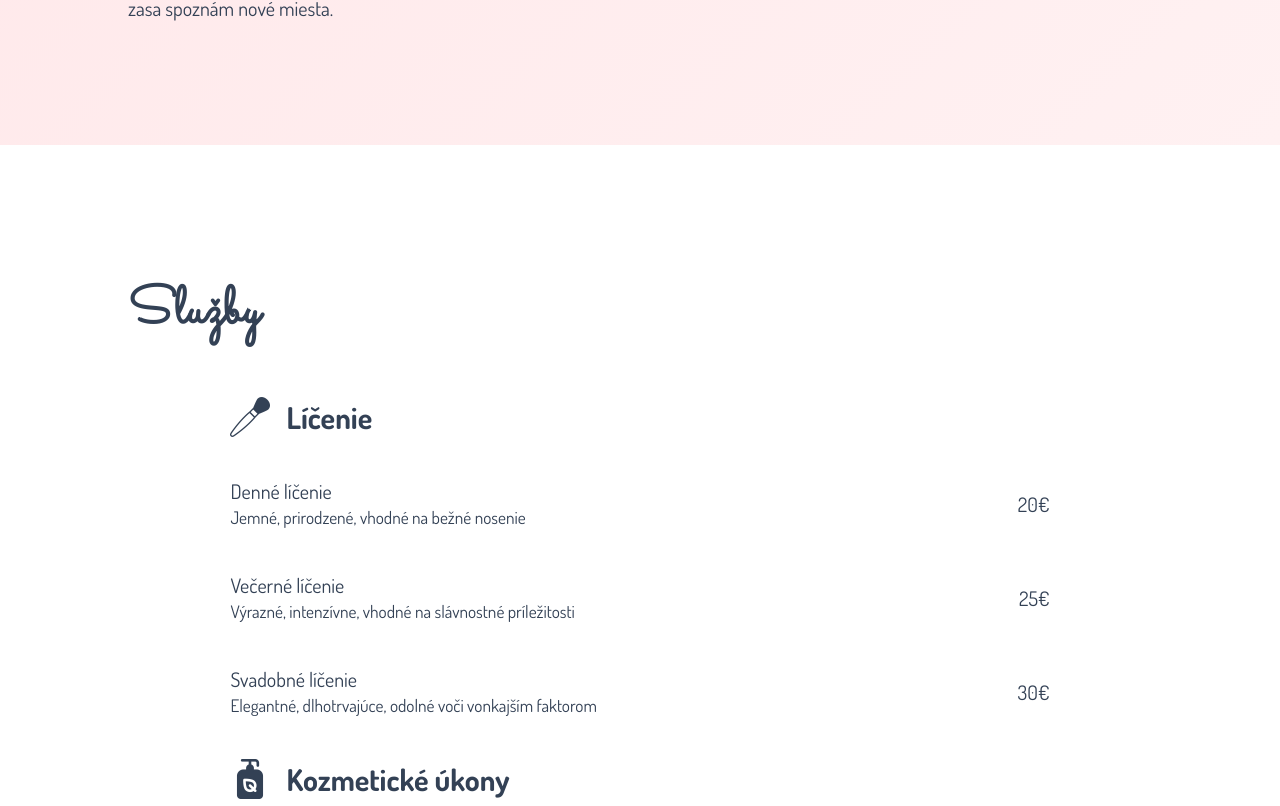
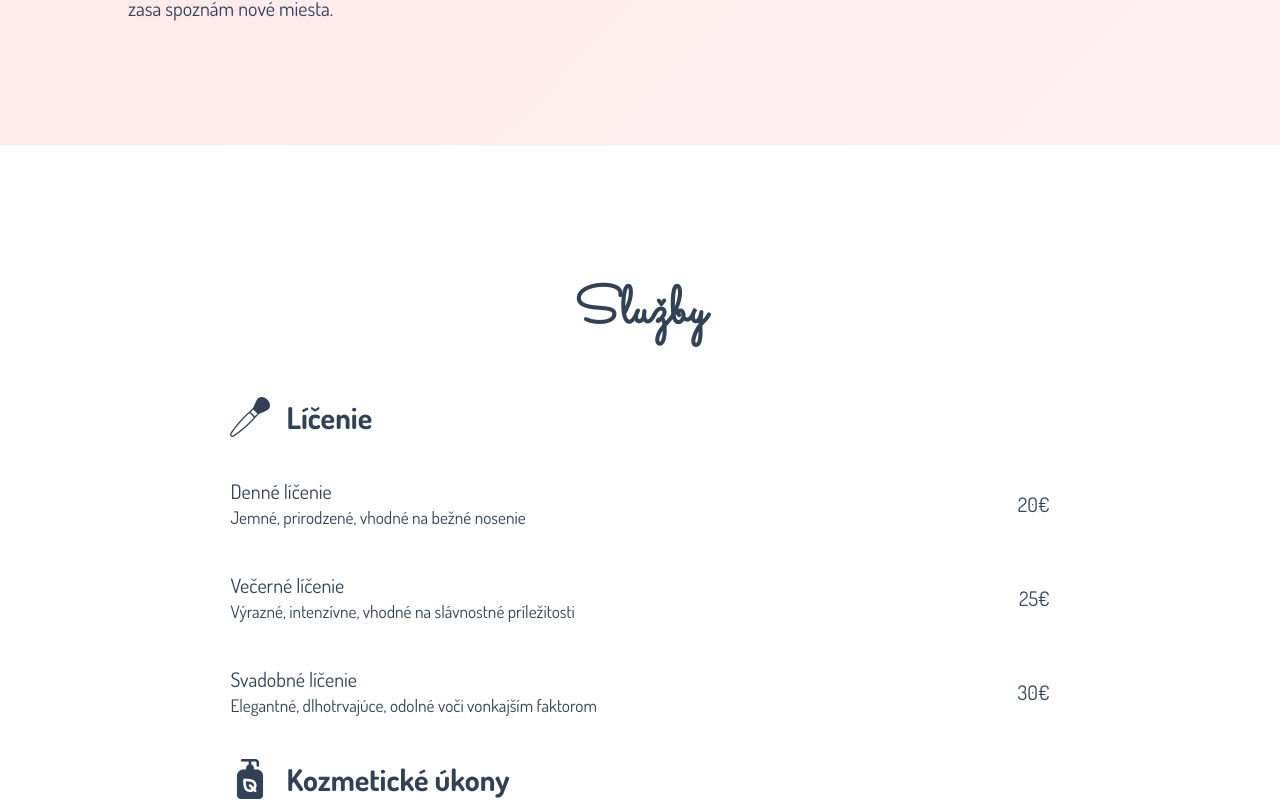
Before and after one commit to antschernay/ivyrup-portfolio, a React (Create React App) app: page / in a window 1280 px wide. Shown: the part 1954-2760 px from the top of the page. Built offline with nearby package versions, Linux system fonts and the light colour scheme.

Commit message:
Update Services.jsx

```diff
--- a/src/components/Services.jsx
+++ b/src/components/Services.jsx
@@ -13,9 +13,9 @@ const Services = ({t}) => {
 
     return (
 
-      <section className="flex flex-col items-center justify-center py-32 " id='services'>
+      <section className="flex items-center justify-center py-32 " id='services'>
       <div className="w-4/5">
-        <h1 className="text-4xl place-self-start text-slate-700 my-5 font-bold">{t('services')}</h1>
+        <h1 className="text-4xl text-center text-slate-700 my-5 font-bold">{t('services')}</h1>
         <div className='flex justify-center mt-16 text-slate-700'>
          <article className='sm:w-11/12 md:w-4/5 lg:w-2/3'>
           <div className=''>
```
